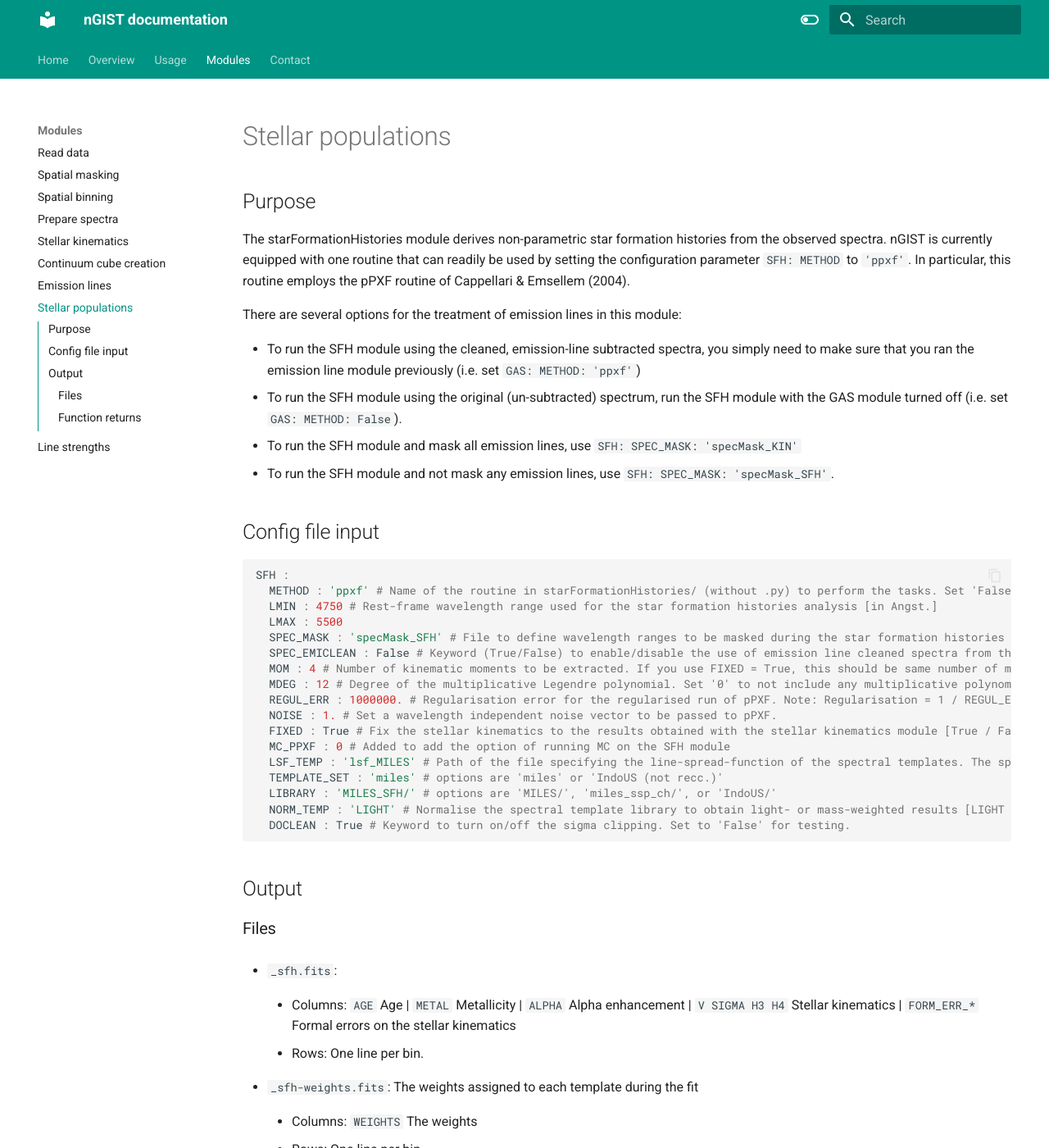
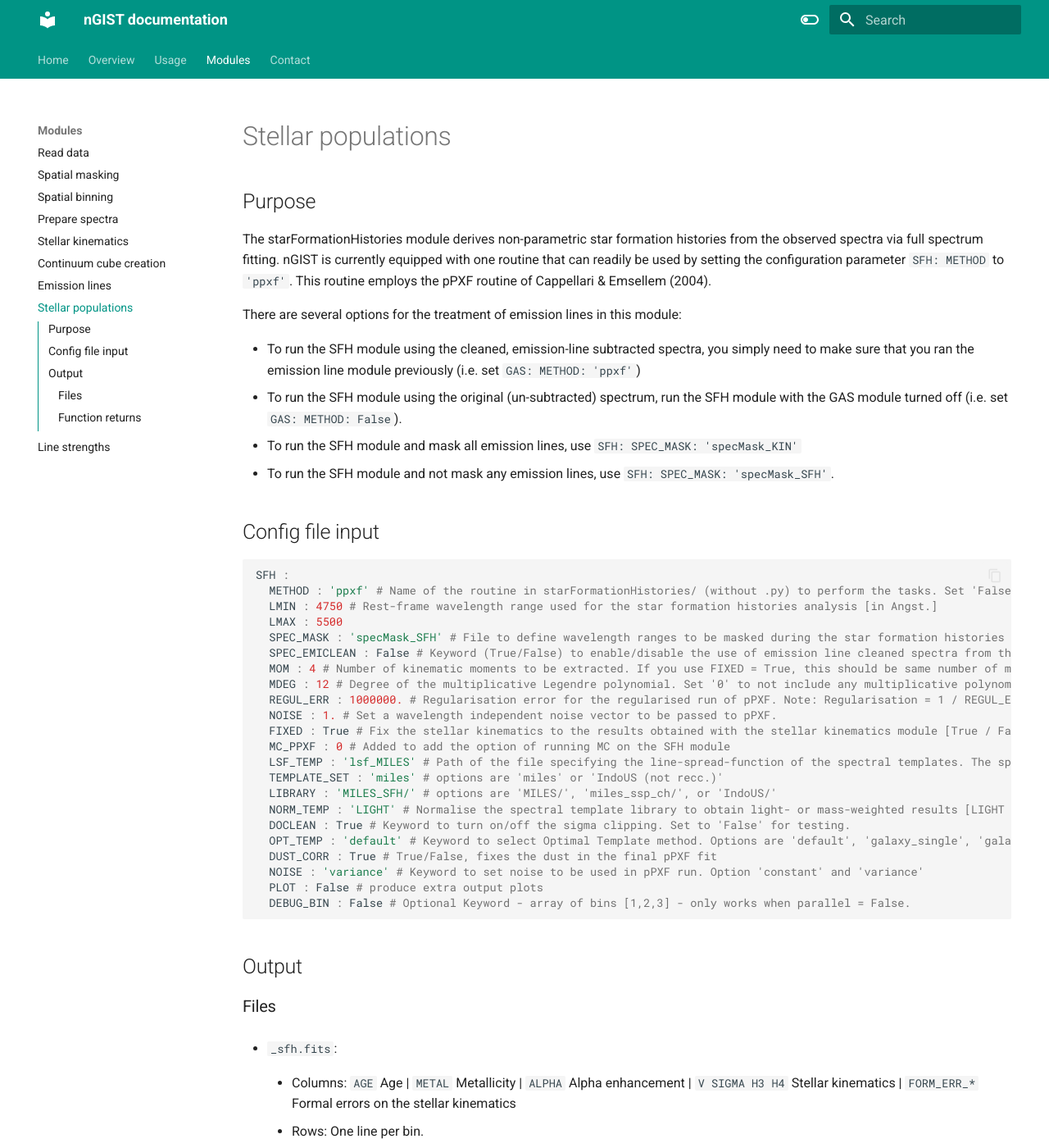
Before and after one commit to geckos-survey/gist-documentation, an MkDocs documentation site: the page built from docs/modules/stellar_populations.md, in a window 1280 px wide and 1400 px high. Shown: the whole window at 82% size. Built offline with MkDocs 1.6.1 and Material for MkDocs 9.7.7, drawn with Linux system fonts in a browser that asks for light colours; some of the changed text lies outside the part shown.

Commit message:
Update stellar_populations.md

````diff
--- a/docs/modules/stellar_populations.md
+++ b/docs/modules/stellar_populations.md
@@ -2,7 +2,7 @@
 
 ## Purpose
 
-The starFormationHistories module derives non-parametric star formation histories from the observed spectra. nGIST is currently equipped with one routine that can readily be used by setting the configuration parameter `SFH: METHOD` to `'ppxf'`. In particular, this routine employs the pPXF routine of Cappellari & Emsellem (2004).
+The starFormationHistories module derives non-parametric star formation histories from the observed spectra via full spectrum fitting. nGIST is currently equipped with one routine that can readily be used by setting the configuration parameter `SFH: METHOD` to `'ppxf'`. This routine employs the pPXF routine of Cappellari & Emsellem (2004).
 
 There are several options for the treatment of emission lines in this module:
 
@@ -31,6 +31,11 @@ SFH :
   LIBRARY : 'MILES_SFH/' # options are 'MILES/', 'miles_ssp_ch/', or 'IndoUS/'
   NORM_TEMP : 'LIGHT' # Normalise the spectral template library to obtain light- or mass-weighted results [LIGHT / MASS]
   DOCLEAN : True # Keyword to turn on/off the sigma clipping. Set to 'False' for testing.
+  OPT_TEMP : 'default' # Keyword to select Optimal Template method. Options are 'default', 'galaxy_single', 'galaxy_set'
+  DUST_CORR : True # True/False, fixes the dust in the final pPXF fit
+  NOISE : 'variance' # Keyword to set noise to be used in pPXF run. Option 'constant' and 'variance'
+  PLOT : False # produce extra output plots
+  DEBUG_BIN : False # Optional Keyword - array of bins [1,2,3] - only works when parallel = False.
 ```
 
 ## Output
@@ -43,13 +48,13 @@ SFH :
 
     - Rows: One line per bin.
 
-- `_sfh-weights.fits`: The weights assigned to each template during the fit
+- `_sfh_weights.fits`: The weights assigned to each template during the fit
 
     - Columns: `WEIGHTS` The weights
 
     - Rows: One line per bin.
 
-- `_sfh-bestfit.fits`, Extension 1:
+- `_sfh_bestfit.fits`, Extension 1:
 
     - The best fit to the spectrum
 
@@ -57,13 +62,17 @@ SFH :
 
     - Rows: One fit per bin.
 
-- `_sfh-bestfit.fits`, Extension 2:
+- `_sfh_bestfit.fits`, Extension 2:
 
     - Columns: `LOGLAM` The corresponding wavelength array
 
-- `_sfh-bestfit.fits`, Extension 3:
+- `_sfh_bestfit.fits`, Extension 3:
 
     - Columns: `GOODPIX` The spectral pixels included in the fit
+
+- `_sfh_maps.fits`
+
+    - FITS file containing 2D maps of the output stellar population properties, including age, metallicity, and alpha (if varying alpha templates included)
 
 ### Function returns
 
````
